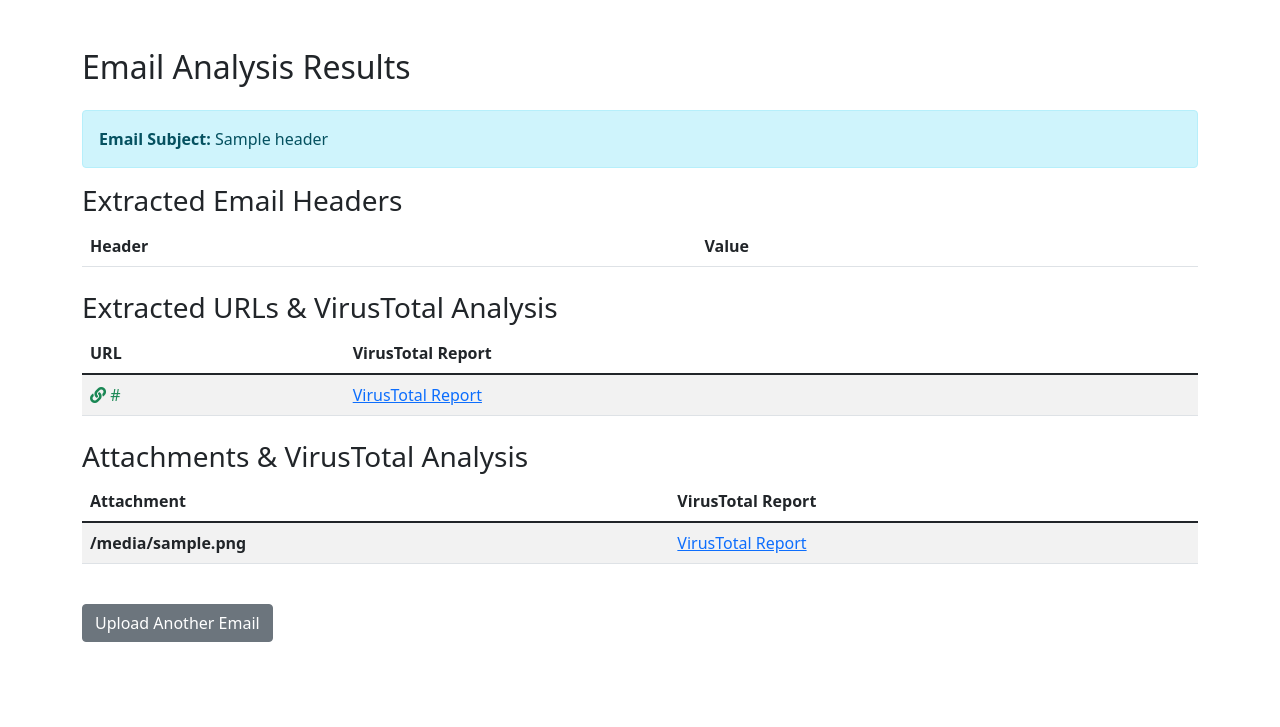
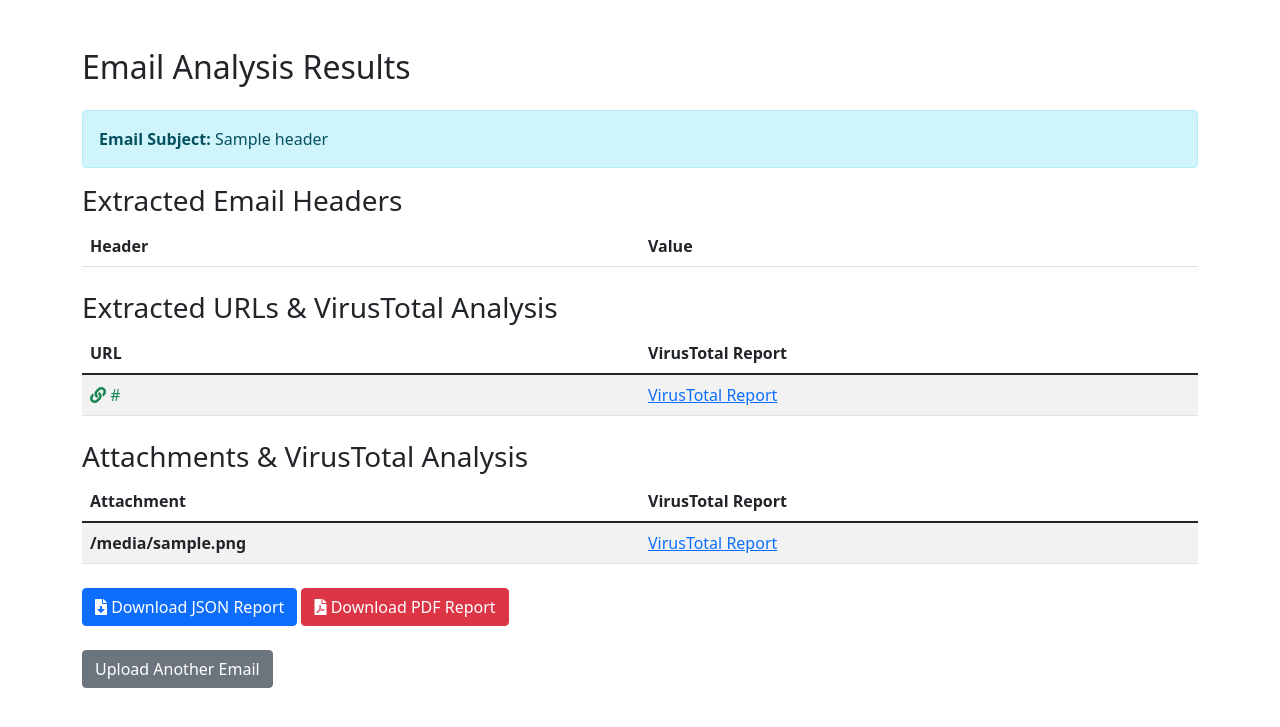
Before and after one commit to PDFour4/phishing-analyser, a Flask app: template templates/results.html in a window 1280 px wide. Shown: the part 56-783 px from the top of the page. Run offline with Flask 3, Linux system fonts and the light colour scheme; the template is opened without the code that fills it: most values are stand-ins (such as "Sample title", 1, 10 or a date in 2020); lists and menus that the app fills with data are empty; parts of the project's set-up code (start-up, migrations or seed data) failed here and were passed over; some libraries are stand-ins or nearby versions.

Commit message:
Allow saving Analysis Reports (PDF/JSON)

```diff
--- a/app.py
+++ b/app.py
@@ -1,4 +1,4 @@
-from flask import Flask, request, render_template
+from flask import Flask, request, render_template, send_from_directory
 import os
 import re
 import requests
@@ -6,6 +6,9 @@ from email import policy
 from email.parser import BytesParser
 from bs4 import BeautifulSoup
 from dotenv import load_dotenv
+from reportlab.lib.pagesizes import letter
+from reportlab.pdfgen import canvas
+import json
 
 app = Flask(__name__)
 UPLOAD_FOLDER = "uploads"
@@ -36,9 +39,21 @@ def upload_email():
             # Scan URLs with VirusTotal
             url_reports = {url: scan_url_virustotal(url) for url in urls}
 
-            return render_template("results.html", headers=headers, urls=url_reports, attachments=attachments_info)
+            json_report_path = save_report_json(headers, url_reports, attachments_info)
+            pdf_report_path = save_report_pdf(headers, url_reports, attachments_info)
+
+            return render_template("results.html", headers=headers, urls=url_reports, attachments=attachments_info,
+                                  json_report=json_report_path, pdf_report=pdf_report_path)
 
     return render_template("index.html")
+
+@app.route('/download_json')
+def download_json():
+    return send_from_directory(UPLOAD_FOLDER, 'report.json', as_attachment=True)
+
+@app.route('/download_pdf')
+def download_pdf():
+    return send_from_directory(UPLOAD_FOLDER, 'report.pdf', as_attachment=True)
 
 def extract_email_data(filepath):
     """Extracts email headers, URLs, and attachments."""
@@ -130,5 +145,44 @@ def scan_url_virustotal(url):
 
     return "Scan failed"
 
+def save_report_json(headers, urls, attachments_info, filename="report.json"):
+    """Saves analysis results as a JSON file."""
+    report_data = {
+        "headers": headers,
+        "urls": urls,
+        "attachments": attachments_info
+    }
+    with open(os.path.join(UPLOAD_FOLDER, filename), "w") as json_file:
+        json.dump(report_data, json_file, indent=4)
+    return os.path.join(UPLOAD_FOLDER, filename)
+
+def save_report_pdf(headers, urls, attachments_info, filename="report.pdf"):
+    """Saves analysis results as a PDF file."""
+    pdf_path = os.path.join(UPLOAD_FOLDER, filename)
+    c = canvas.Canvas(pdf_path, pagesize=letter)
+    c.drawString(100, 750, "Phishing Email Analysis Report")
+
+    y_position = 730
+    c.drawString(100, y_position, "Email Headers:")
+    y_position -= 20
+    for key, value in headers.items():
+        c.drawString(120, y_position, f"{key}: {value}")
+        y_position -= 15
+
+    c.drawString(100, y_position, "Scanned URLs:")
+    y_position -= 20
+    for url, result in urls.items():
+        c.drawString(120, y_position, f"{url}: {result}")
+        y_position -= 15
+
+    c.drawString(100, y_position, "Attachment Scan Results:")
+    y_position -= 20
+    for filename, result in attachments_info.items():
+        c.drawString(120, y_position, f"{filename}: {result}")
+        y_position -= 15
+
+    c.save()
+    return pdf_path
+
 if __name__ == "__main__":
-    app.run(debug=True, host="0.0.0.0")
+    app.run(debug=True, host="0.0.0.0", port=5001)
--- a/templates/results.html
+++ b/templates/results.html
@@ -7,6 +7,18 @@
     <link href="https://cdn.jsdelivr.net/npm/bootstrap@5.1.3/dist/css/bootstrap.min.css" rel="stylesheet">
     <!-- FontAwesome for icons -->
     <link href="https://cdnjs.cloudflare.com/ajax/libs/font-awesome/5.15.4/css/all.min.css" rel="stylesheet">
+    <style>
+        table {
+            table-layout: fixed;
+            word-wrap: break-word;
+        }
+        td {
+            max-width: 200px;
+            overflow: hidden;
+            text-overflow: ellipsis;
+            white-space: nowrap;
+        }
+    </style>
 </head>
 <body>
     <!-- Navigation Bar -->
@@ -64,8 +76,8 @@
                 <tr>
                     <td>
                         <!-- Color coding for suspicious URLs -->
-                        <span class="{% if 'fake' in url %}text-danger{% else %}text-success{% endif %}">
-                            <i class="fas fa-link"></i> {{ url }}
+                        <span class="{% if 'fake' in url %}text-danger{% else %}text-success{% endif %}" title="{{ url }}">
+                            <i class="fas fa-link"></i> {{ url[:50] }}{% if url|length > 50 %}...{% endif %}
                         </span>
                     </td>
                     <td><a href="{{ vt_link }}" target="_blank">VirusTotal Report</a></td>
@@ -98,6 +110,15 @@
             {% endif %}
         </table>
 
+        <div class="mt-4">
+            <a href="{{ url_for('download_json') }}" class="btn btn-primary">
+                <i class="fas fa-file-download"></i> Download JSON Report
+            </a>
+            <a href="{{ url_for('download_pdf') }}" class="btn btn-danger">
+                <i class="fas fa-file-pdf"></i> Download PDF Report
+            </a>
+        </div>
+
         <a href="/" class="btn btn-secondary mt-4">Upload Another Email</a>
     </div>
 
```
Also changed, not shown: README.md, 2 other files.
